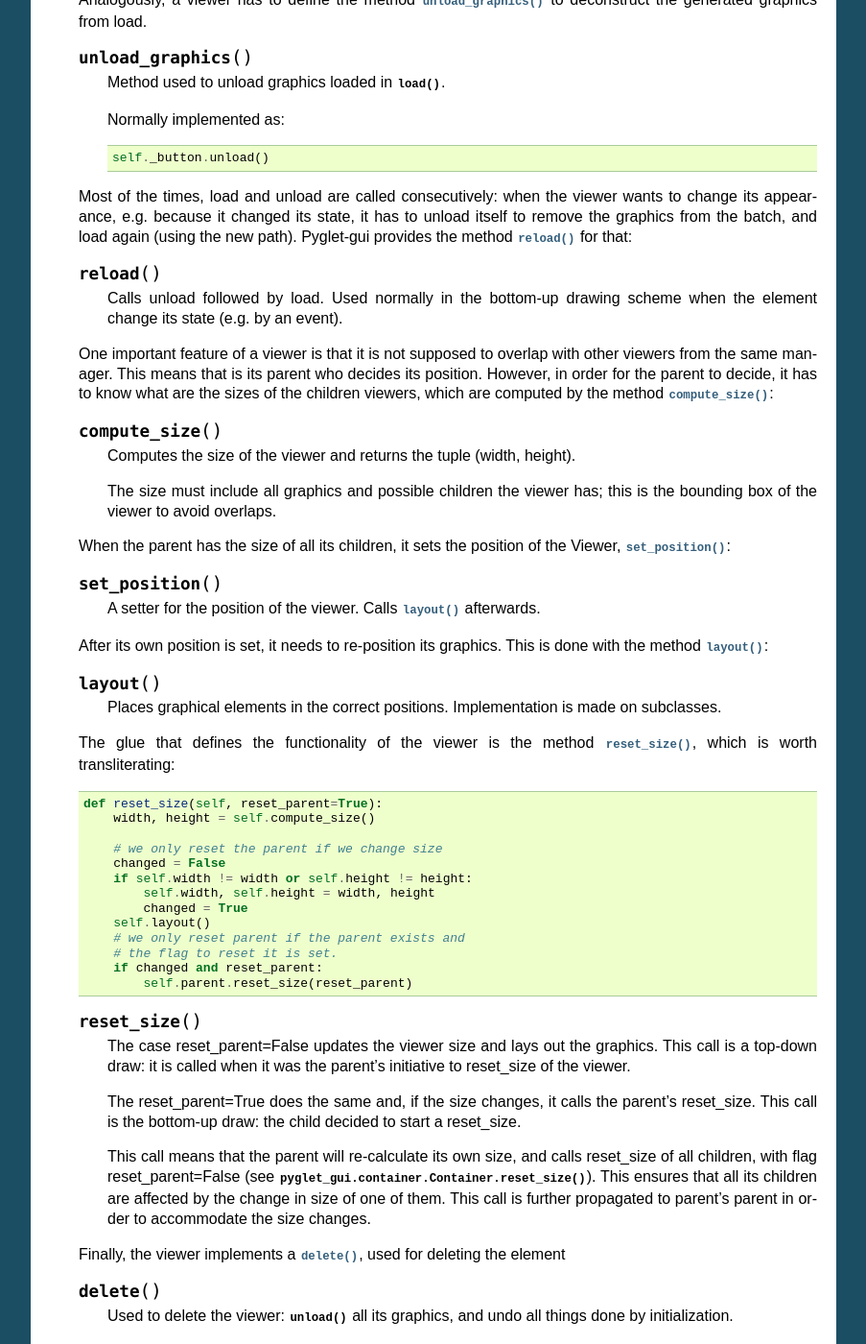
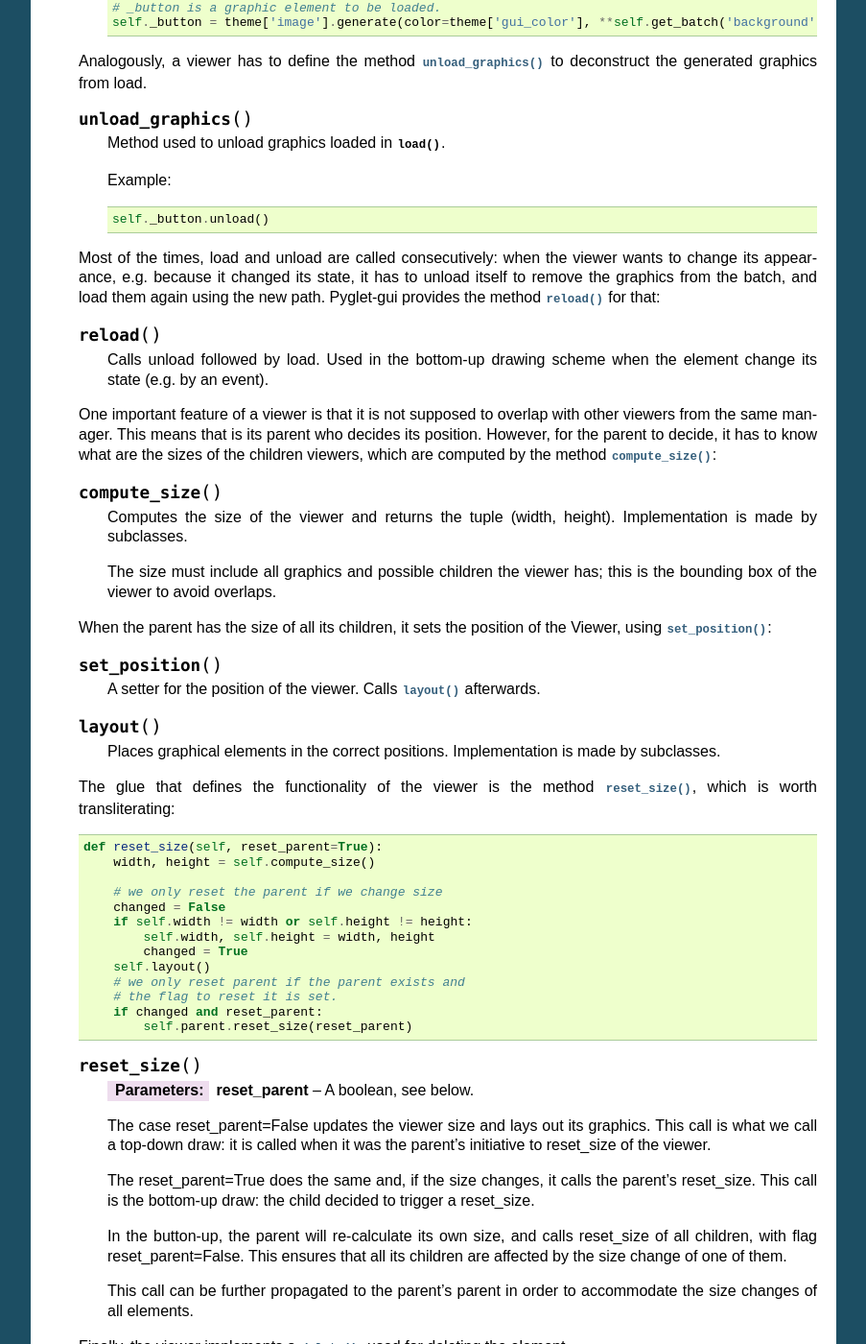
Before and after one commit to jorgecarleitao/pyglet-gui, a Sphinx documentation site: the page built from docs/viewer.rst, in a window 1280 px wide and 1400 px high, scrolled down 1732 px. Shown: the whole window at 96% size, without its empty margins (198-1101 px from the left). Built offline with Sphinx 7.4.7, drawn with Linux system fonts in a browser that asks for light colours; some of the changed text lies outside the part shown.

Commit message:
Made minor changes to the viewer's doc text.

```diff
--- a/docs/viewer.rst
+++ b/docs/viewer.rst
@@ -37,7 +38,7 @@ Rectangle
 .. class:: Rectangle
 
     A geometric rectangle represented by x, y, width and height. It is used for different operations
-    on Pyglet-gui.
+    in Pyglet-gui.
 
     .. attribute:: x, y
 
@@ -64,20 +65,20 @@ Viewer
     A viewer, subclass of :class:`Managed` and :class:`Rectangle`, is generic way of displaying
     Pyglet-gui elements in a window.
 
-    Viewers are organized in a tree structure where the manager is always the root.
-    A viewer is always a leaf of the tree, and the nodes :class:`~pyglet_gui.containers.Container`.
+    Viewers are organized in a tree structure where the manager is always the root,
+    the nodes are :class:`Containers <pyglet_gui.containers.Container>`, and viewers are leafs.
 
-    It can have graphical elements that have to be defined by subclasses.
+    Viewers can have graphical elements that have to be defined by subclasses and are loaded by :meth:`load_graphics`.
 
-    The main idea behind drawing in Pyglet-gui is that the viewer's
-    appearance is defined by the path it chooses, defined in :meth:`get_path`.
+    In Pyglet-gui, the viewer's appearance is defined by the path it chooses from the Theme,
+    defined in :meth:`get_path`.
 
     .. method:: get_path
 
         Returns the viewer's path on the theme.
 
-        :meth:`get_path` can return a different path depending on the viewer's state.
-        One example is in pyglet-gui's :class:`~pyglet_gui.button.Button`::
+        :meth:`get_path` can return a different path depending on the viewer's state,
+        for example, in pyglet-gui's :class:`~pyglet_gui.button.Button`::
 
             def get_path(self):
                 path = ['button']
@@ -87,21 +88,22 @@ Viewer
                     path.append('up')
                 return path
 
+        leads to a different appearance depending on whether the button is pressed or not.
 
-    To draw elements, a viewer assigns graphical elements to its manager's batch.
+    To draw elements, a viewer assigns graphical elements to its manager's batch using :meth:`~pyglet_gui.core.Managed.get_batch`
     This is done by calling :meth:`~pyglet_gui.theme.Template.generate` for each of its graphics
     in the method
 
     .. method:: load_graphics
 
         Method used to :meth:`~pyglet_gui.theme.Template.generate` graphics this viewer owns. It
-        normally calls :meth:`get_theme` to retrieve the specific subset of theme it needs::
+        normally calls :meth:`get_batch` to retrieve the specific subset of theme it needs::
 
             theme = self.theme[self.get_path()]
 
         followed by calls of the form::
 
-            # _button is a graphic element.
+            # _button is a graphic element to be loaded.
             self._button = theme['image'].generate(color=theme['gui_color'], **self.get_batch('background'))
 
 
@@ -112,42 +114,40 @@ Viewer
 
         Method used to unload graphics loaded in :meth:`load`.
 
-        Normally implemented as::
+        Example::
 
             self._button.unload()
 
     Most of the times, load and unload are called consecutively: when the viewer wants to change its appearance,
     e.g. because it changed its state, it has to unload itself to remove the graphics from the batch,
-    and load again (using the new path). Pyglet-gui provides the method :meth:`reload` for that:
+    and load them again using the new path. Pyglet-gui provides the method :meth:`reload` for that:
 
     .. method:: reload
 
-        Calls unload followed by load. Used normally in the bottom-up drawing scheme when the element change
+        Calls unload followed by load. Used in the bottom-up drawing scheme when the element change
         its state (e.g. by an event).
 
     One important feature of a viewer is that it is not supposed to overlap with other viewers from the same
-    manager. This means that is its parent who decides its position. However, in order
+    manager. This means that is its parent who decides its position. However,
     for the parent to decide, it has to know what are the sizes of the children viewers, which are computed
     by the method :meth:`compute_size`:
 
     .. method:: compute_size
 
-        Computes the size of the viewer and returns the tuple (width, height).
+        Computes the size of the viewer and returns the tuple (width, height). Implementation is made by subclasses.
 
         The size must include all graphics and possible children the viewer has; this is
         the bounding box of the viewer to avoid overlaps.
 
-    When the parent has the size of all its children, it sets the position of the Viewer, :meth:`set_position`:
+    When the parent has the size of all its children, it sets the position of the Viewer, using :meth:`set_position`:
 
     .. method:: set_position
 
         A setter for the position of the viewer. Calls :meth:`layout` afterwards.
 
-    After its own position is set, it needs to re-position its graphics. This is done with the method :meth:`layout`:
-
     .. method:: layout
 
-        Places graphical elements in the correct positions. Implementation is made on subclasses.
+        Places graphical elements in the correct positions. Implementation is made by subclasses.
 
     The glue that defines the functionality of the viewer is the method :meth:`reset_size`, which is worth
     transliterating::
@@ -168,19 +168,22 @@ Viewer
 
     .. method:: reset_size
 
-        The case reset_parent=False updates the viewer size and lays out the graphics. This call
-        is a top-down draw: it is called when it was the parent's initiative to reset_size of the viewer.
+        :param reset_parent: A boolean, see below.
+
+        The case reset_parent=False updates the viewer size and lays out its graphics. This call
+        is what we call a top-down draw: it is called when it was the parent's initiative to reset_size of the viewer.
 
         The reset_parent=True does the same and, if the size changes, it calls the parent's reset_size. This call
-        is the bottom-up draw: the child decided to start a reset_size.
+        is the bottom-up draw: the child decided to trigger a reset_size.
 
-        This call means that the parent will re-calculate its own size, and calls reset_size of all children, with flag
-        reset_parent=False (see :meth:`pyglet_gui.container.Container.reset_size`). This ensures that all its
-        children are affected by the change in size of one of them.
-        This call is further propagated to parent's parent in order to accommodate the size changes.
+        In the button-up, the parent will re-calculate its own size, and calls reset_size of all children, with flag
+        reset_parent=False. This ensures that all its children are affected by the size change of one of them.
+
+        This call can be further propagated to the parent's parent in order to
+        accommodate the size changes of all elements.
 
     Finally, the viewer implements a :meth:`delete`, used for deleting the element
 
     .. method:: delete
 
-        Used to delete the viewer: :meth:`unload` all its graphics, and undo all things done by initialization.
+        Used to delete the viewer: calls :meth:`unload_graphics` and undo initialization.
```
Also changed, not shown: other parts of docs/viewer.rst (+5 -4 lines).
